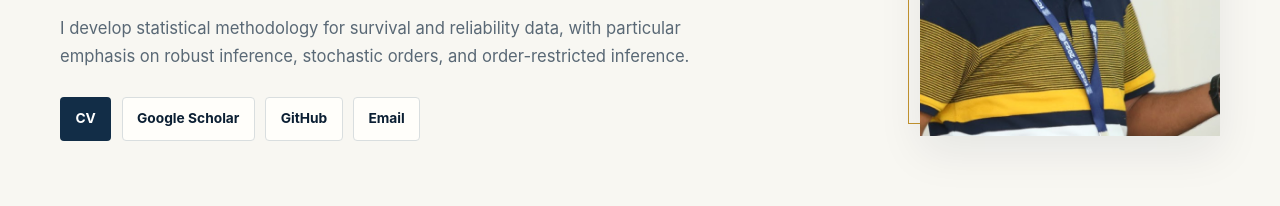
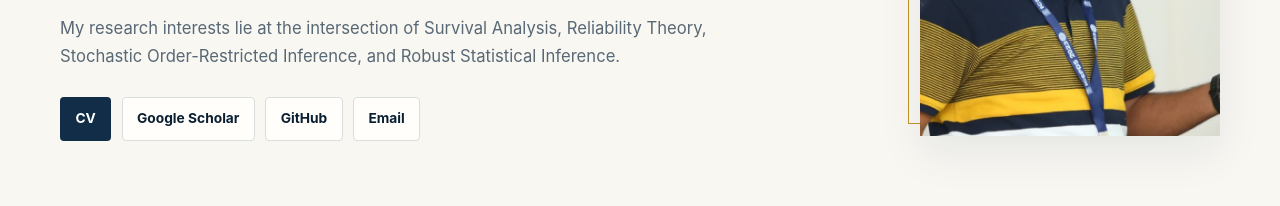
Before and after one commit to sahootanmay3/sahootanmay3.github.io, a plain HTML site: page index.html in a window 1280 px wide. Shown: the part 746-952 px from the top of the page. Drawn offline with Linux system fonts and the light colour scheme.

Commit message:
Update index.html

```diff
--- a/index.html
+++ b/index.html
@@ -33,7 +33,7 @@
     <section class="sea-quote" aria-label="Personal reflection">
       <img src="sea-photo.jpg" alt="A quiet beach with two palm trees beside the sea">
       <div class="sea-quote-overlay">
-        <blockquote>“Sometimes we win… sometimes we learn.”</blockquote>
+        <blockquote>“Sometimes we win…sometimes we learn.”</blockquote>
       </div>
     </section>
 
@@ -43,7 +43,7 @@
           <p class="eyebrow">Statistics · Reliability · Survival</p>
           <h1>Tanmay Sahoo</h1>
           <p class="hero-role">Assistant Professor, Department of Mathematics<br>Indian Institute of Technology Palakkad</p>
-          <p class="hero-summary">I develop statistical methodology for survival and reliability data, with particular emphasis on robust inference, stochastic orders, and order-restricted inference.</p>
+          <p class="hero-summary">My research interests lie at the intersection of Survival Analysis, Reliability Theory, Stochastic Order-Restricted Inference, and Robust Statistical Inference.</p>
           <div class="button-row" aria-label="Academic profiles and contact">
             <a class="button button-primary" href="https://drive.google.com/file/d/1tpxeve-uI7SJWE60jwJx71-h8awggx4u/view?usp=sharing">CV</a>
             <a class="button button-secondary" href="https://scholar.google.com/citations?user=leg3kHUAAAAJ&amp;hl=en">Google Scholar</a>
```
